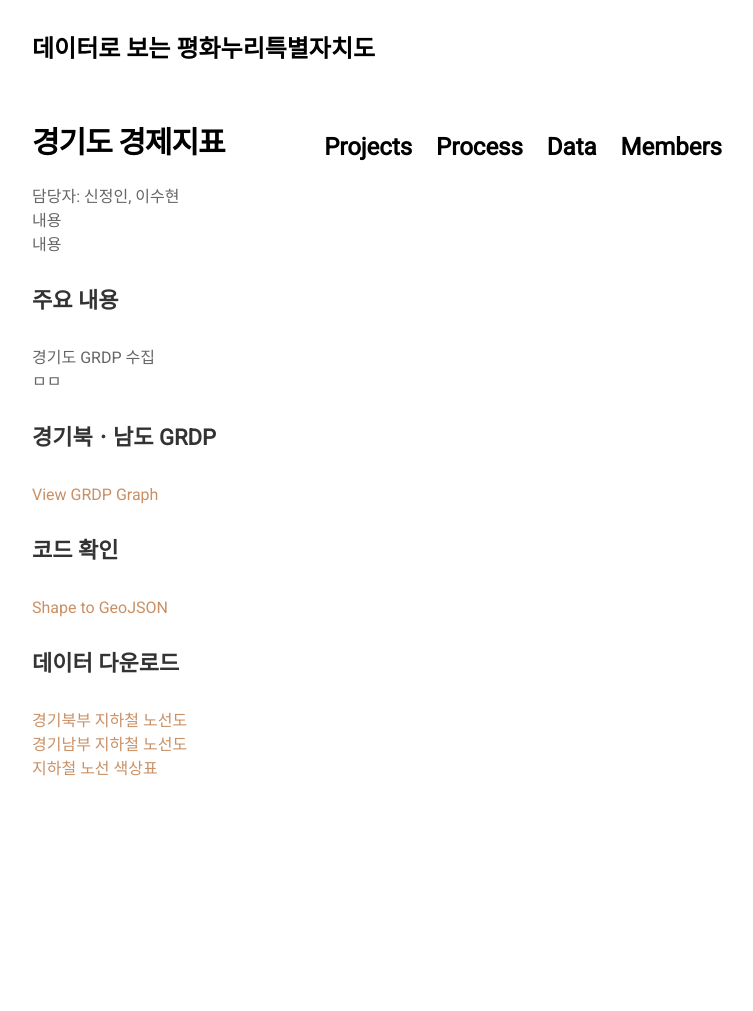
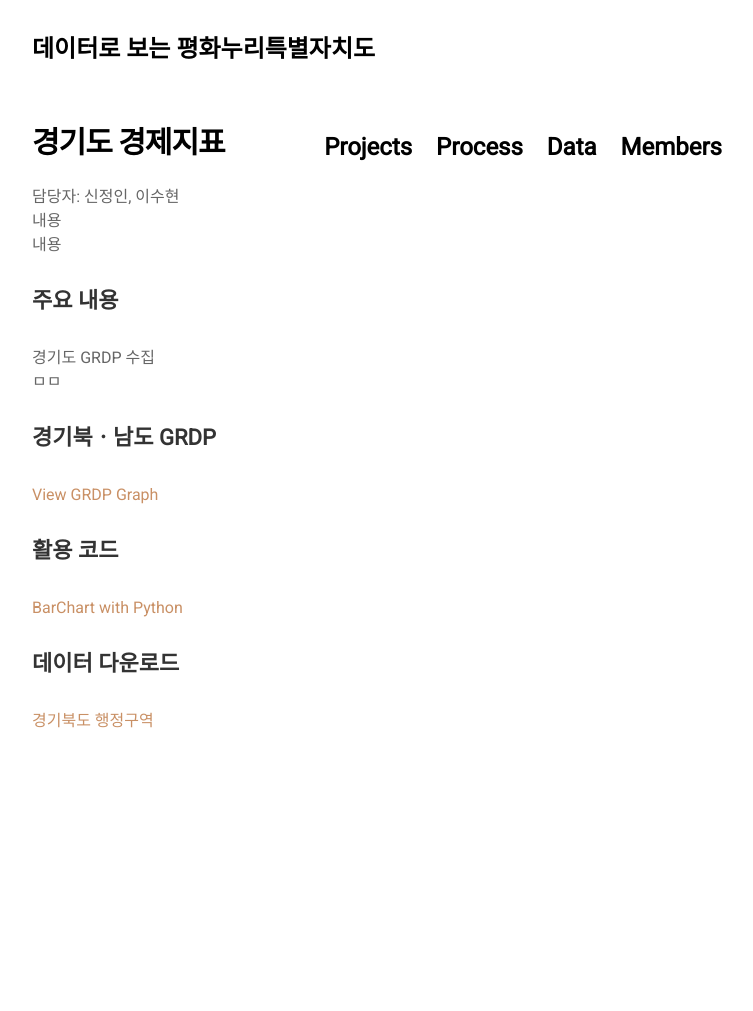
Before and after one commit to jinuew/SICM2002-6, a Jekyll site: the page built from projects/proj-4.md, in a window 1280 px wide. Shown: the whole page, without its empty margins (263-1016 px from the left). Built offline with Jekyll 4.4.1, drawn with Linux system fonts in a browser that asks for light colours; nearby versions of some CDN libraries; our own code applies the rules of GitHub Pages for plain Markdown files; after the commit the page ends 963 px from its top, so only the background shows below that.

Commit message:
Update proj-4.md

```diff
--- a/projects/proj-4.md
+++ b/projects/proj-4.md
@@ -12,11 +12,9 @@
 #### 경기북ㆍ남도 GRDP
 [View GRDP Graph](https://jinuew.github.io/sicm2002-6/assets/GRDP막대그래프.html)
 
-#### 코드 확인
-[Shape to GeoJSON](https://github.com/jinuew/sicm2002-6/blob/main/assets/Code/Shape_to_GeoJSON.ipynb)
+#### 활용 코드
+[BarChart with Python](https://github.com/jinuew/sicm2002-6/blob/main/assets/Code/GRDP.ipynb)
 
 
 #### 데이터 다운로드
-[경기북부 지하철 노선도](https://github.com/jinuew/sicm2002-6/raw/main/assets/Data/north_subway.geojson)<br>
-[경기남부 지하철 노선도](https://github.com/jinuew/sicm2002-6/raw/main/assets/Data/south_subway.geojson)<br>
-[지하철 노선 색상표](https://github.com/jinuew/sicm2002-6/raw/main/assets/Data/subway_color.csv)
+[경기북도 행정구역](https://github.com/jinuew/sicm2002-6/raw/main/assets/Data/경기도GRDP.xlsx)<br>
```
